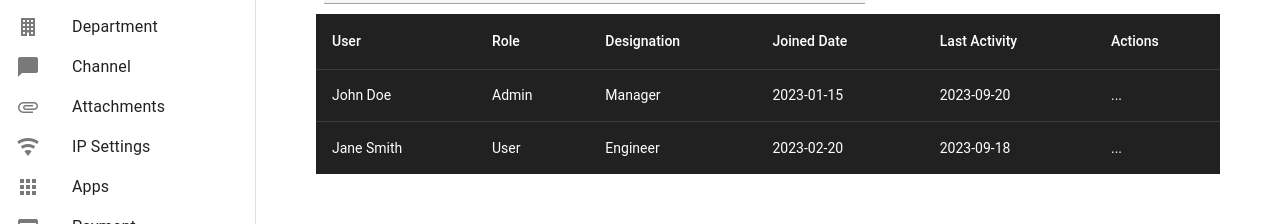
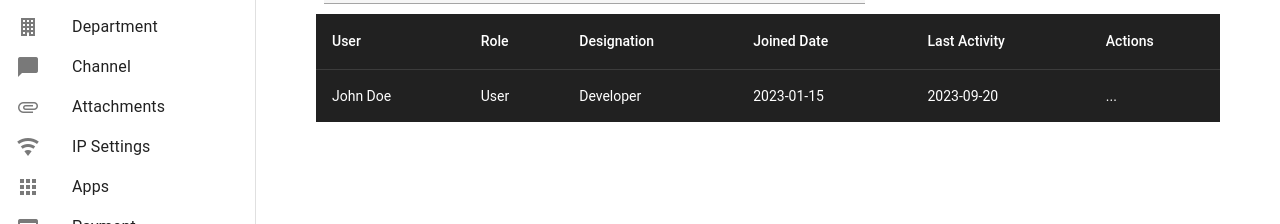
Before and after one commit to hamzaiqbal01/Whistleit-Project, a Vue app in the folder Whistleit/: page / in a window 1280 px wide. Shown: the part 224-448 px from the top of the page. Built offline with nearby package versions, Linux system fonts and the light colour scheme.

Commit message:
add users api integrated, with hardcoded teams, and added only in ui

```diff
--- a/Whistleit/package.json
+++ b/Whistleit/package.json
@@ -10,6 +10,7 @@
   },
   "dependencies": {
     "@mdi/font": "7.0.96",
+    "axios": "^1.5.0",
     "core-js": "^3.29.0",
     "roboto-fontface": "*",
     "vue": "^3.2.0",
--- /dev/null
+++ b/Whistleit/src/apiIntegrations/adminPanelApis/usersApis.js
@@ -0,0 +1,11 @@
+import axios from "axios";
+
+const BASE_URL = "http://10.0.10.112:8000";
+
+export default class UserApis {
+  // 1. to get all the posts from the database
+  static async getAllUsers() {
+    const res = await axios.get(`${BASE_URL}/show`);
+    return res.data;
+  }
+}
--- a/Whistleit/src/views/AddUserView.vue
+++ b/Whistleit/src/views/AddUserView.vue
@@ -11,29 +11,43 @@
     <!-- Dropdown for selecting users -->
     <v-select
       v-model="selectedUsers"
-      :items="users"
+      :items="userEmails"
       label="Select Users"
       multiple
     ></v-select>
     <!-- use reusable button component -->
-    <ButtonComponent @click="addUsersToTable" color="green" text="Add User" class="mx-4 mt-4"/>
+    <ButtonComponent
+      @click="addUsersToTable"
+      color="green"
+      text="Add User"
+      class="mx-4 mt-4"
+    />
   </div>
 </template>
 
 <script>
-import ButtonComponent from "../components/commons/ButtonComponent"
+import ButtonComponent from "../components/commons/ButtonComponent";
+import UserApis from "../apiIntegrations/adminPanelApis/usersApis";
 export default {
   name: "AddUserView",
-  components:{
-    ButtonComponent
+  components: {
+    ButtonComponent,
   },
   data() {
     return {
       selectedTeam: null,
       selectedUsers: [],
       teams: ["Front End", "Back End", "Dev Ops", "Data Science"],
-      users: ["User1", "User2", "User3", "User4"], // Dummy users
+      // users: ["User1", "User2", "User3", "User4"], // Dummy users
+      users: [],
+      userEmails: [], // Store user emails for the dropdown
     };
+  },
+  // create a life cycle method
+  async created() {
+    this.users = await UserApis.getAllUsers();
+    // Extract user emails and populate the userEmails array
+    this.userEmails = this.users.map((user) => user.email);
   },
   methods: {
     addUsersToTable() {
--- a/Whistleit/src/views/TeamsView.vue
+++ b/Whistleit/src/views/TeamsView.vue
@@ -46,6 +46,8 @@ export default {
       tableData: [
         ["Front End", "20", "1-Sep-2023", "..."],
         ["Back End", "20", "1-Sep-2023", "..."],
+        ["Dev Ops", "20", "1-Sep-2023", "..."],
+        ["Data Science", "20", "1-Sep-2023", "..."],
         // Add more data rows as needed
       ],
     };
--- a/Whistleit/src/views/UsersView.vue
+++ b/Whistleit/src/views/UsersView.vue
@@ -49,6 +49,7 @@ import ButtonComponent from "../components/commons/ButtonComponent";
 import SearchInputComponent from "../components/commons/SearchInputComponent";
 import TableComponent from "../components/commons/TableComponent";
 import AddUserView from "./AddUserView.vue";
+import UserApis from "@/apiIntegrations/adminPanelApis/usersApis";
 export default {
   name: "UsersView",
   components: {
@@ -69,9 +70,7 @@ export default {
         "Actions",
       ],
       tableData: [
-        ["John Doe", "Admin", "Manager", "2023-01-15", "2023-09-20", "..."],
-        ["Jane Smith", "User", "Engineer", "2023-02-20", "2023-09-18", "..."],
-        // Add more data rows as needed
+        ["John Doe", "User", "Developer", "2023-01-15", "2023-09-20", "..."],
       ],
       // department teams
       teams: ["Front End", "Back End", "Dev Ops", "Data Science"],
@@ -82,11 +81,20 @@ export default {
   methods: {
     // Handler for adding users to the table
     addUsersToTable(data) {
-      // Update the tableData based on the selected team and users
+      // Update the table Data based on the selected team and users
       const { team, users } = data;
       users.forEach((user) => {
-        // Add a new row with user, role, and team (designation)
-        this.tableData.push([user, "User", team]);
+        // Add a new row with user, role, team (designation), joined date, and last activity
+        this.tableData.push([
+          user,
+          "User",
+          team,
+          user.created_at, // Use the created_at field as Joined Date
+          user.created_at, // Use the created_at field as Last Activity
+          "...",
+          console.log(user.created_at) // undefined
+        ]);
+        console.log(user) // email address
       });
     },
   },
```
Also changed, not shown: 1 other file (tests, documents, lock files or other folders).
